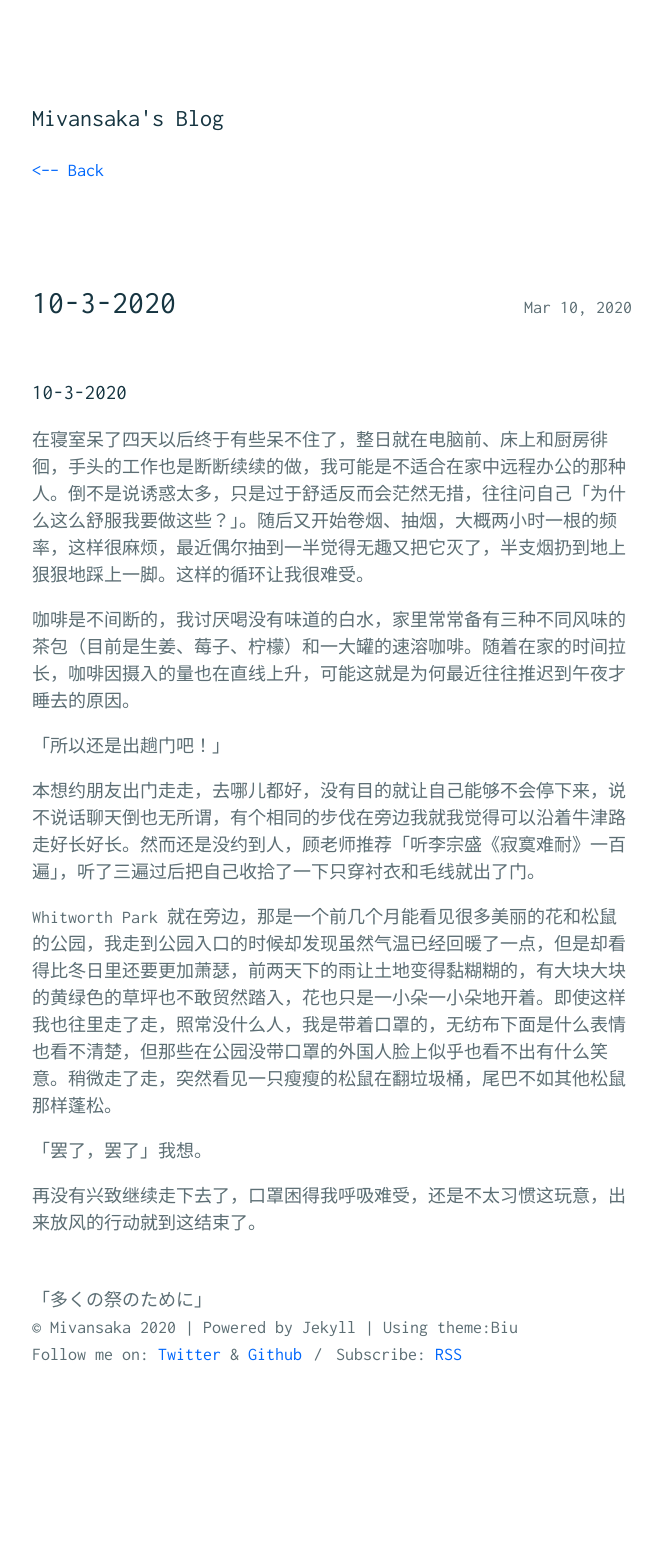
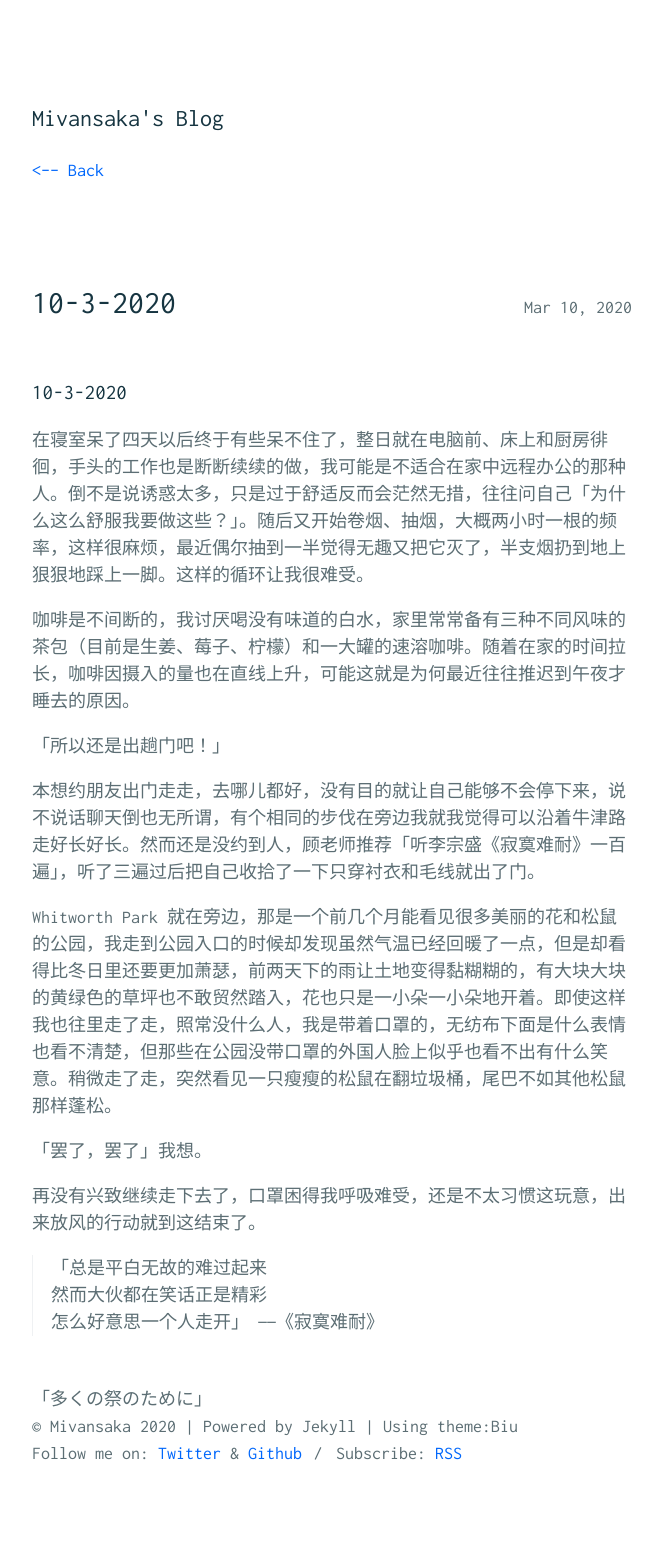
Before and after one commit to mivansaka/mivansaka.github.io, a Jekyll site: the page built from _posts/2020-03-10-10-3-2020.md, in a window 1280 px wide. Shown: the whole page, without its empty margins (308-970 px from the left). Built offline with Jekyll 4.4.1, drawn with Linux system fonts in a browser that asks for light colours; before the commit the page ends 1468 px from its top, so only the background shows below that.

Commit message:
alone and sad

```diff
--- a/_posts/2020-03-10-10-3-2020.md
+++ b/_posts/2020-03-10-10-3-2020.md
@@ -18,3 +18,8 @@ Whitworth Park 就在旁边，那是一个前几个月能看见很多美丽的
 「罢了，罢了」我想。
 
 再没有兴致继续走下去了，口罩困得我呼吸难受，还是不太习惯这玩意，出来放风的行动就到这结束了。
+
+
+>「总是平白无故的难过起来
+>然而大伙都在笑话正是精彩
+>怎么好意思一个人走开」    ——《寂寞难耐》
```
